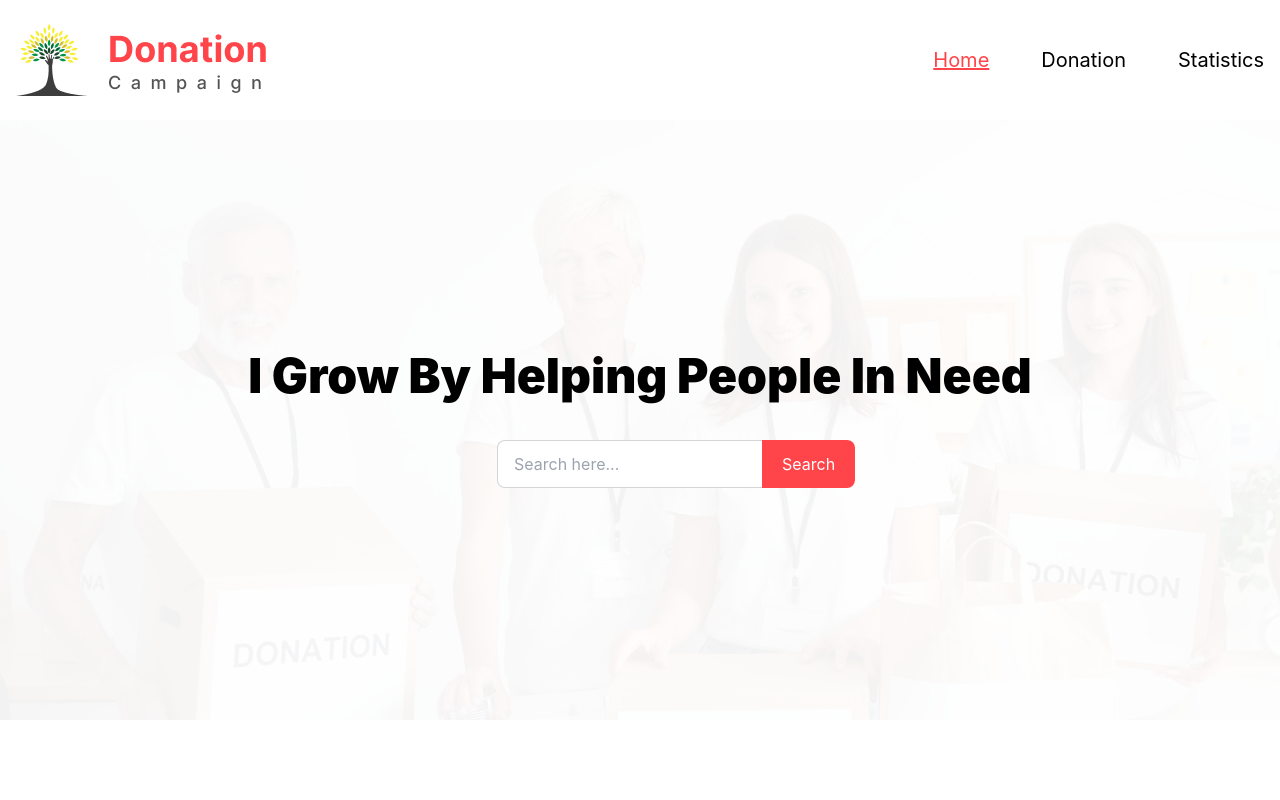
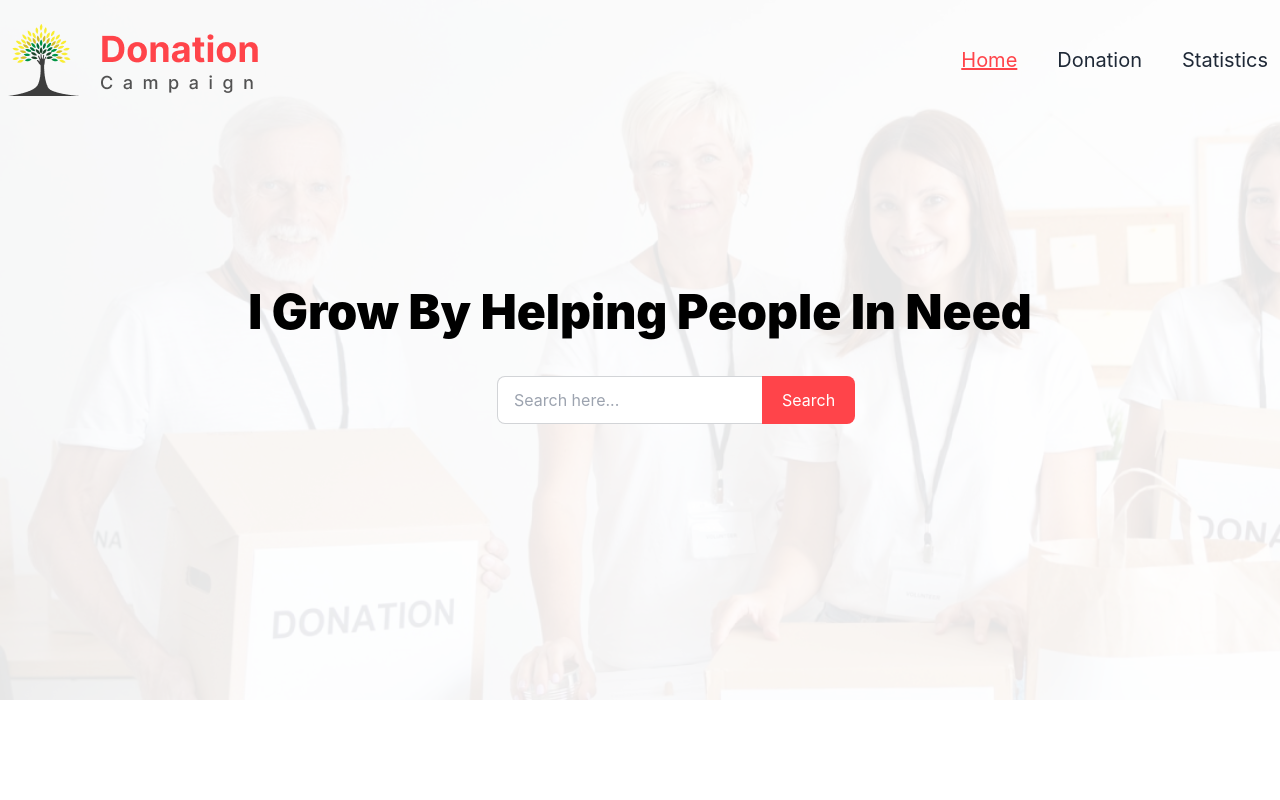
Before and after one commit to Shimul-Zahan/donation-camapign-react, a React (Vite) app: page / in a window 1280 px wide. Shown: the top 800 px of the page. Built offline with nearby package versions, Linux system fonts and the light colour scheme.

Commit message:
bg cover image resolve

```diff
--- a/src/Header/Navbar/Navbar.jsx
+++ b/src/Header/Navbar/Navbar.jsx
@@ -4,19 +4,37 @@ import './Navbae.css'
 
 const Navbar = () => {
     return (
-        <div className='bg-cover bg-blend-overlay bg-white' style={{ backgroundImage: 'url("/public/Resources/Rectangle 4288.png")' }}>
-            <div className='container mx-auto py-6 md:px-2'>
-                <div className="flex justify-center items-center flex-col gap-5 md:flex-row md:justify-between md:px-2">
+        <div className='container mx-auto md:py-4'>
+            <div className="navbar">
+                <div className="flex-1">
                     <div className="">
-                        <img src="/Resources/Logo.png" alt="" />
+                        <img src="/Resources/Logo.png" alt="" className='h-10 md:h-16 lg:h-full' />
                     </div>
-                    <div className="text-center">
-                        <ul className="flex flex-col justify-center items-center gap-5 md:flex-row text-black text-xl space-x-8 text-center">
-                            <NavLink to='/' >Home</NavLink>
-                            <NavLink to='donation' >Donation</NavLink>
-                            <NavLink to='/statistics' >Statistics</NavLink>
-                        </ul>
-                    </div>
+                </div>
+                <div className="flex-none">
+                    <ul className="menu menu-horizontal px-1">
+                        <div className='hidden md:block'>
+                            <div className='flex justify-center gap-10 items-center text-xl'>
+                                <NavLink to='/' >Home</NavLink>
+                                <NavLink to='donation' >Donation</NavLink>
+                                <NavLink to='/statistics' >Statistics</NavLink>
+                            </div>
+                        </div>
+                        <div className='md:hidden text-xl'>
+                            <li>
+                                <details>
+                                    <summary>
+                                        Menubar
+                                    </summary>
+                                    <ul className="p-2 pt-2 absolute flex flex-col space-y-3">
+                                        <NavLink to='/'>Home</NavLink>
+                                        <NavLink to='donation' >Donation</NavLink>
+                                        <NavLink to='/statistics' >Statistics</NavLink>
+                                    </ul>
+                                </details>
+                            </li>
+                        </div>
+                    </ul>
                 </div>
             </div>
         </div>
--- a/src/Home/Banner/Banner.jsx
+++ b/src/Home/Banner/Banner.jsx
@@ -3,9 +3,9 @@ import React from 'react'
 const Banner = ({ searchInput, searchvalue }) => {
 
   return (
-    <div className='h-full bg-cover bg-blend-overlay bg-white bg-opacity-95' style={{ backgroundImage: 'url("/Resources/cover.png")' }}>
+    <div className='h-full -mt-20 md:h-[700px] bg-cover bg-blend-overlay md:-mt-[120px] bg-white bg-opacity-90' style={{ backgroundImage: 'url("/Resources/cover.png")' }}>
       <div className='flex justify-center items-center flex-col h-[400px] md:h-[600px] space-y-10'>
-        <p className='text-black text-center text-2xl md:text-5xl font-black'>I Grow By Helping People In Need</p>
+        <p className='text-black text-center text-2xl md:text-5xl mt-8 md:mt-28 font-black'>I Grow By Helping People In Need</p>
         <div className='flex input input-bordered w-[286px] max-w-xs justify-between items-center'>
           <input onChange={(e) => searchInput(e.target.value)} type="text" placeholder="Search here..." className=" outline-none border-none" />
           <button onClick={searchvalue} className='bg-[#FF444A] py-3 px-5 rounded-tr-lg rounded-br-lg text-base text-white'>Search</button>
--- a/src/Statistics/Statistics.jsx
+++ b/src/Statistics/Statistics.jsx
@@ -46,7 +46,7 @@ export default function PiChart() {
   ];
 
   return (
-    <div className="container mx-auto lg:h-[700px]">
+    <div className="container mx-auto lg:h-[700px] mb-8">
       <div className="flex justify-center flex-col items-center h-full">
         <PieChart width={400} height={500}>
           <Pie
@@ -64,11 +64,11 @@ export default function PiChart() {
           </Pie>
         </PieChart>
         <div className="flex justify-center items-center gap-10">
-          <div className="flex justify-center items-center gap-2">
+          <div className="flex flex-col md:flex-row justify-center items-center gap-2">
             <h1 className="text-lg">Your Donation</h1>
             <p className="bg-[#00C49F] h-3 w-20 rounded-sm"></p>
           </div>
-          <div className="flex justify-center items-center gap-2">
+          <div className="flex flex-col md:flex-row justify-center items-center gap-2">
             <h1 className="text-lg">Total Donation</h1>
             <p className="bg-[#FF444A] h-3 w-20 rounded-sm"></p>
           </div>
```
